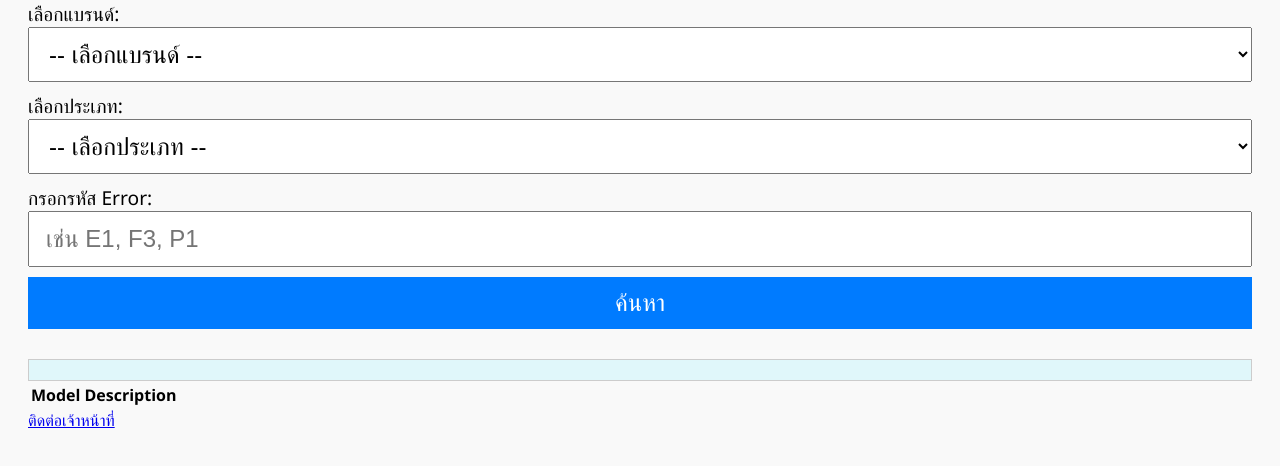
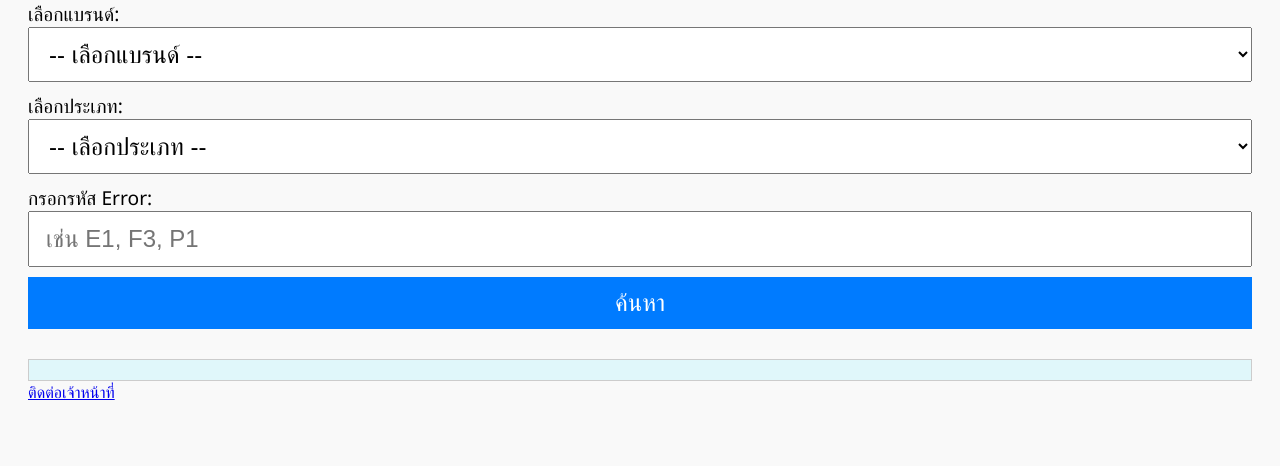
Before and after one commit to ruksaphon/air-error-code, a plain HTML site: page index.html in a window 1280 px wide. Shown: the part 114-580 px from the top of the page. Drawn offline with Linux system fonts and the light colour scheme; a script that the page names is missing.

Commit message:
Update index.html

```diff
--- a/index.html
+++ b/index.html
@@ -35,14 +35,7 @@
 
   <div id="result"></div>
   <table id="resultTable">
-            <thead>
-                <tr>
-                    <th>Model</th>
-                    <th>Description</th>
-                </tr>
-            </thead>
-            <tbody></tbody>
-        </table>
+
 
   <script src="errorDatabase.js"></script>
   <script src="script.js"></script>
```
